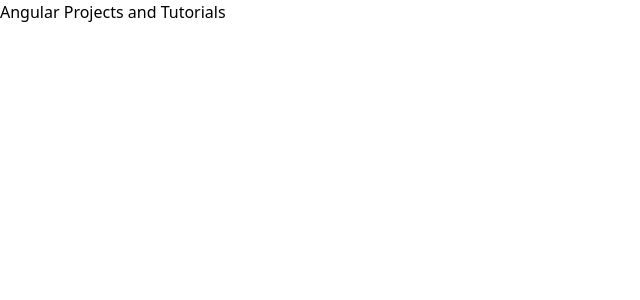
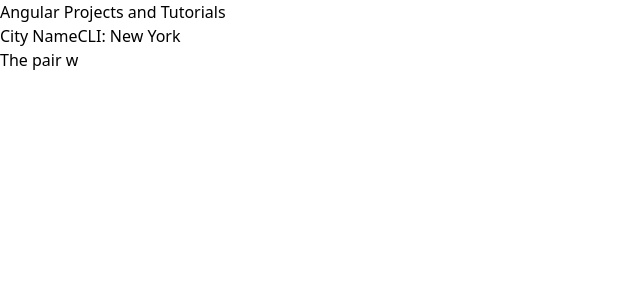
Before and after one commit to remHub/learning-ang, an Angular app: page / in a window 1280 px wide. Shown: the top 300 px of the page, without its empty margins (0-640 px from the left). Built offline with nearby package versions, Linux system fonts and the light colour scheme.

Commit message:
Two pipe components added

```diff
--- a/src/app/app.component.html
+++ b/src/app/app.component.html
@@ -11,7 +11,7 @@
   <!-- Body container using flex-grow to extend body to rest of page. -->
   <div class="flex-grow">
 
-
+    <app-pipes></app-pipes>
 
   </div>
 </div>
--- /dev/null
+++ b/src/app/custom-pipes/append-cli.pipe.ts
@@ -0,0 +1,12 @@
+import { Pipe, PipeTransform } from '@angular/core';
+
+@Pipe({
+  name: 'appendCLI'
+})
+export class AppendCLIPipe implements PipeTransform {
+
+  transform(value: unknown, ...args: unknown[]): unknown {
+    return "City NameCLI: " + value;
+  }
+
+}
--- /dev/null
+++ b/src/app/custom-pipes/append.pipes.ts
@@ -0,0 +1,14 @@
+import { Pipe, PipeTransform } from "@angular/core";
+
+
+@Pipe({ name: 'append' })
+
+export class AppendPipe implements PipeTransform {
+
+  transform(value: any, args?: any) {
+
+    return "City Name: " + value;
+
+  }
+
+}
--- /dev/null
+++ b/src/app/custom-pipes/shorten.pipe.ts
@@ -0,0 +1,12 @@
+import { Pipe, PipeTransform } from '@angular/core';
+
+@Pipe({
+  name: 'shorten'
+})
+export class ShortenPipe implements PipeTransform {
+
+  transform(value: string, length: number = 30): unknown {
+    return value.substring( 0, length );
+  }
+
+}
--- /dev/null
+++ b/src/app/pipes/pipes.component.html
@@ -0,0 +1,6 @@
+<div class="flex flex-col items-center">
+  <h3 class="text-xl font-thin"> {{ userDetails.city | appendCLI }} </h3>
+
+  <p> {{ dummyText | shorten: 10 }} </p>
+
+</div>
--- /dev/null
+++ b/src/app/pipes/pipes.component.ts
@@ -0,0 +1,26 @@
+import { Component } from '@angular/core';
+
+@Component({
+  selector: 'app-pipes',
+  templateUrl: './pipes.component.html',
+  styleUrls: ['./pipes.component.css']
+})
+export class PipesComponent {
+
+  userDetails: any = {
+    name: "User 1",
+    city: "New York",
+    countryCode: 'US'
+  }
+
+  dummyText: string = `The pair walked on again for a while in silence; and then “Enfield,” said Mr. Utterson, “that’s a good rule of yours.”
+
+  “Yes, I think it is,” returned Enfield.
+
+  “But for all that,” continued the lawyer, “there’s one point I want to ask: I want to ask the name of that man who walked over the child.”
+
+  “Well,” said Mr. Enfield, “I can’t see what harm it would do. It was a man of the name of Hyde.”
+
+  “Hm,” said Mr. Utterson. “What sort of a man is he to see?”`;
+
+}
```
Also changed, not shown: src/app/app.module.ts (+11 -1 lines), src/app/pipes/pipes.component.css (added).
